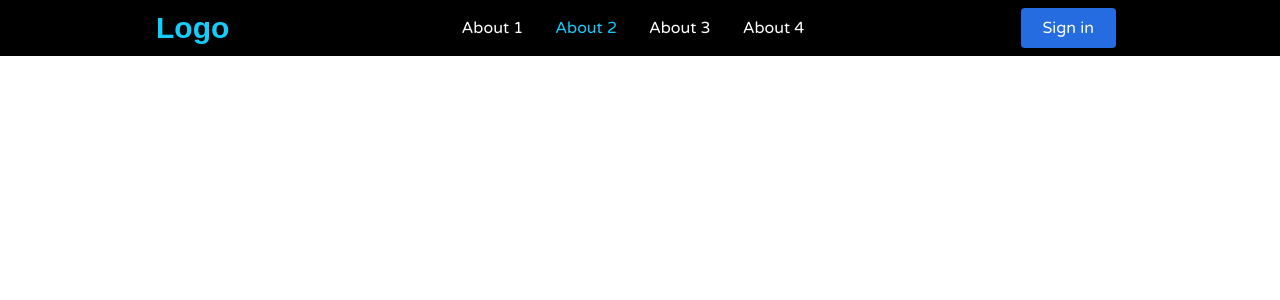
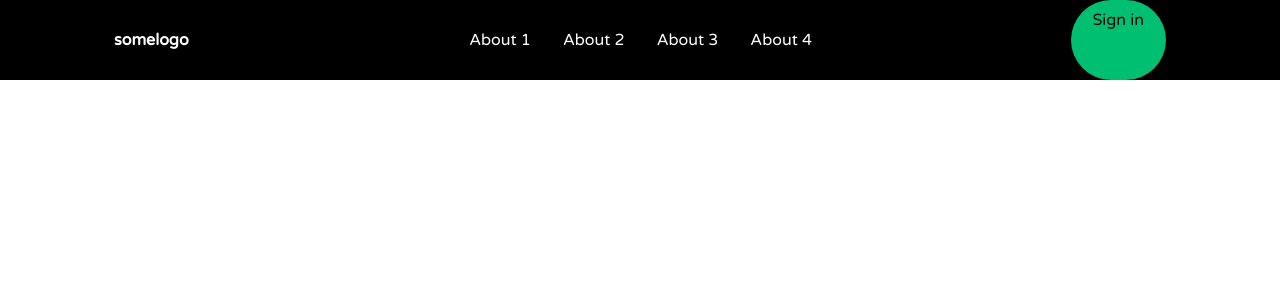
Before and after one commit to Samtaklimi87/TassanCo, a React (Create React App) app in the folder tassanco/: page /about2 in a window 1280 px wide. Shown: the top 300 px of the page. Built offline with nearby package versions, Linux system fonts and the light colour scheme; a web font is replaced by a local one.

Commit message:
making sidebar and navbar

```diff
--- a/tassanco/src/App.js
+++ b/tassanco/src/App.js
@@ -1,12 +1,22 @@
 import logo from './logo.svg';
 import './App.css';
 import Navbar from './components/Navbar';
-import {BrowserRouter as Router} from 'react-router-dom';
+import {BrowserRouter as Router, Switch,Route} from 'react-router-dom';
+import Home from './pages';
+import About from './pages/about';
+import SideBar from './components/SideBar';
 
 function App() {
   return (
    <Router>
+     <Home/>
+     {/* to make it 1 home page   */}
+     {/* <SideBar />
      <Navbar />
+     <Switch>
+       <Route path='/' exact component={Home} />
+       <Route path='/about2'  component={About} />
+     </Switch> */}
    </Router>
   );
 }
--- a/tassanco/src/components/Navbar/NavbarElements.js
+++ b/tassanco/src/components/Navbar/NavbarElements.js
@@ -1,32 +1,67 @@
 import styled from "styled-components";
-import { NavLink as Link } from "react-router-dom";
+import { Link as LinkR } from "react-router-dom";
+import { Link as LinkS } from "react-scroll";
 import { FaBars } from "react-icons/fa";
 
 export const Nav = styled.nav`
   background: #000;
-  height: 80ox;
+  height: 80px;
+  // margin-top: -80px;
+  display: flex;
+  justify-content: center;
+  align-item: center;
+  font-size: 1rem;
+  position: stikcy;
+  // padding: 0.5rem calc((100vw - 1000px) / 2);
+  top: 0;
+  z-index: 10;
+
+  @media screen and(max-width: 960px) {
+    transition: 0.8s all ease;
+  }
+`;
+
+export const NavbarContainer = styled.div`
   display: flex;
   justify-content: space-between;
-  padding: 0.5rem calc((100vw - 1000px) / 2);
-  z-index: 10px;
+  height: 80px;
+  z-index: 1;
+  width: 100%;
+  padding: 0 24px;
+  max-width: 1100px;
 `;
-export const NavLink = styled(Link)`
+
+export const NavLogo = styled(LinkR)`
   color: #fff;
+  justify-content: flex-start;
   display: flex;
+  cursor: pointer;
+  font-size: 1.5 rem;
   align-items: center;
+  marginr-left: 24px;
+  font-weight: bold;
+  font-weight: bold;
   text-decoration: none;
-  padding: 0 1rem;
-//   height: 100%;
-  cursor: pointer;
+`;
 
-  &.active {
-    color: #15cdfc;
+export const MobileIcon = styled.div`
+  display: none;
+
+  @media screen and (max-width: 768px) {
+    display: block;
+    position: absolute;
+    top: 0;
+    right: 0;
+    transform: translate(-100%, 60%);
+    font-size: 1.8 rem;
+    cursor: pointer;
+    color: #fff;
   }
 `;
 
 export const Bars = styled(FaBars)`
   display: none;
-  color: #fff;
+
   @media screen and (max-width: 768px) {
     display: block;
     position: absolute;
@@ -35,13 +70,34 @@ export const Bars = styled(FaBars)`
     transform: translate(-100%, 75%);
     font-size: 1.8rem;
     cursor: pointer;
+    color: #fff;
+  }
+`;
+
+export const NavItem = styled.li`
+  height: 80px;
+`;
+
+export const NavLink = styled(LinkS)`
+  color: #fff;
+  display: flex;
+  align-items: center;
+  text-decoration: none;
+  padding: 0 1rem;
+  cursor: pointer;
+  height: 100%;
+  &.active {
+    // color: #15cdfc;
+    border-bottom: 3px solid #01bf71;
   }
 `;
 
 export const NavMenu = styled.div`
   display: flex;
   align-items: center;
-  margin-right: -24px;
+  margin-right: -22px;
+  list-style: none;
+  tetx-align: center;
 
   @media screen and (max-width: 768px) {
     display: none;
@@ -51,25 +107,26 @@ export const NavMenu = styled.div`
 export const NavBtn = styled.div`
   display: flex;
   align-items: center;
-  margin-right: 24px;
+  // margin-right: 24px;
 
   @media screen and (max-width: 768px) {
     display: none;
   }
 `;
 
-export const NavBtnLink = styled(Link)`
-  border-radius: 4px;
-  background: #256ce1;
+export const NavBtnLink = styled(LinkR)`
+  border-radius: 50px;
+  background: #01bf71;
+  white-space: nowarp;
   padding: 10px 22px;
-  color: #fff;
+  color: #010606;
+  font-size: 16px;
   border: none;
   outline: none;
   cursor: pointer;
   transition: all 0.2s ease-in-out;
   text-decoration: none;
-  margin-left: 24px;
-
+  // margin-left: 24px;
   &:hover {
     transition: all 0.2s ease-in-out;
     background: #fff;
--- a/tassanco/src/components/Navbar/index.js
+++ b/tassanco/src/components/Navbar/index.js
@@ -1,36 +1,44 @@
 import react from "react"
-import { Nav ,NavLink , Bars , NavMenu , NavBtn, NavBtnLink }   from "./NavbarElements"
-
+import { Nav ,NavLink , Bars , NavMenu , NavBtn, NavBtnLink,NavbarContainer,NavLogo ,MobileIcon,NavItem}   from "./NavbarElements"
+import logo from "../../images/tassan-logo1.jpg";
+import { FaBars } from "react-icons/fa";
 
 const Navbar = () => {
     return (
         <>
             <Nav>
-                <NavLink to="/">
-                    <h1 id='logofont'>Logo</h1>
-                </NavLink>
-                <Bars />
-                <NavMenu>
-                    <NavLink to="/about" activeStyle>
-                        About 1
-                    </NavLink>
-                    <NavLink to="/about2" activeStyle>
-                        About 2
-                    </NavLink>
-                    <NavLink to="/about3" activeStyle>
-                        About 3
-                    </NavLink>
-                    <NavLink to="/about4" activeStyle>
-                        About 4
-                    </NavLink>
-                </NavMenu>
-                <NavBtn>
+                <NavbarContainer>
+                    <NavLogo to='/'> somelogo </NavLogo>
+                    <MobileIcon>
+                        <FaBars />
+                    </MobileIcon>
+                    <NavMenu>
+                        <NavItem>
+                            <NavLink to="/about" activeStyle>About 1 </NavLink>
+                        </NavItem>
+                        <NavItem>
+                            <NavLink to="/about2" activeStyle>About 2 </NavLink>
+                        </NavItem>
+                        <NavItem>
+                             <NavLink to="/about3" activeStyle>About 3</NavLink>
+                        </NavItem>
+                        <NavItem>
+                            <NavLink to="/about4" activeStyle>
+                                About 4
+                            </NavLink>
+                        </NavItem>
+                    </NavMenu>
                     <NavBtnLink to="/signin">Sign in</NavBtnLink>
-                </NavBtn>
+
+
+
+                </NavbarContainer>
             </Nav>
 
+
+
         </>
-    )
-}
+    );
+};
 
-export default Navbar
+export default Navbar ;
--- /dev/null
+++ b/tassanco/src/components/SideBar/SidebarElements.js
@@ -0,0 +1,89 @@
+import styled from "styled-components";
+import { FaTimes } from "react-icons/fa";
+import { Link as LinkS } from "react-scroll";
+import { Link as LinkR } from "react-router-dom";
+
+export const SidebarContainer = styled.aside`
+  position: fixed;
+  z-index: 999;
+  width: 100%;
+  height: 100%;
+  background: #0d0d0d;
+  display: grid;
+  align-items: center;
+  top: 0;
+  left: 0;
+  transition: 0.3s ease-in-out;
+    opacity: ${({ isOpen }) => (isOpen ? "100%" : "0")};
+    top: : ${({ isOpen }) => (isOpen ? "0" : "-100%")};
+`;
+
+export const CloseIcon = styled(FaTimes)`
+  color: #fff;
+`;
+
+export const Icon = styled.div`
+  position: absolute;
+  top: 1.2rem;
+  right: 1.5rem;
+  background: transparent;
+  font-size: 2rem;
+  cursor: pointer;
+  outline: none;
+`;
+
+export const SidebarWrapper = styled.div`
+  color: #fff;
+`;
+
+export const SidebarLink = styled(LinkS)`
+  display: flex;
+  align-items: center;
+  justify-content: center;
+  font-size: 1.5rem;
+  text-decoration: none;
+  list-style: none;
+  transition: 0.2s ease-in-out;
+  color: #fff;
+  cursor: pointer;
+
+  &:hover {
+    color: #01bf71;
+    transition: 0.2s ease-in-out;
+  }
+`;
+
+export const SideBtnWrap = styled.div`
+  display: flex;
+  justify-content: center;
+`;
+
+export const SidebarMenu = styled.ul`
+  display: grid;
+  grid-template-columns: 1fr;
+  grid-template-rows: repeat(6, 80px);
+  text-align: center;
+  @media screen and(max-width: 480px) {
+    grid-template-rows: repeat(6, 60px);
+  }
+`;
+
+export const SideBarRoute = styled(LinkR)`
+  border-radius: 50px;
+  background: #01bf71;
+  white-space: nowarp;
+  padding: 16px 64px;
+  color: #010606;
+  font-size: 16px;
+  outline: none;
+  border: none;
+  cursor: pointer;
+  transition: 0.2s ease-in-out;
+  text-decoration: none;
+
+  &:hover {
+    transition: all 0.2s ease-in-out;
+    background: #fff;
+    color: #010606;
+  }
+`;
--- /dev/null
+++ b/tassanco/src/components/SideBar/index.js
@@ -0,0 +1,25 @@
+import React from "react";
+import  {SidebarContainer,Icon,CloseIcon,SidebarWrapper,SidebarMenu,SidebarLink,SideBtnWrap,SideBarRoute } from "./SidebarElements";
+
+
+const Sidebar = () => {
+    return (
+        <SidebarContainer>
+            <Icon>
+                <CloseIcon/>
+            </Icon>
+            <SidebarWrapper>
+                <SidebarMenu>
+                    <SidebarLink to="about">About</SidebarLink>
+                    <SidebarLink to="about2">Gallery</SidebarLink>
+                    <SidebarLink to="about3">Teams</SidebarLink>
+                    <SidebarLink to="about4">Contact Us</SidebarLink>
+                </SidebarMenu>
+                <SideBtnWrap>
+                    <SideBarRoute>Contact Us</SideBarRoute>
+                </SideBtnWrap>
+            </SidebarWrapper>
+        </SidebarContainer>
+    );
+}
+export default Sidebar;
--- /dev/null
+++ b/tassanco/src/pages/about.js
@@ -0,0 +1,12 @@
+const About = () => {
+    return (
+        <div style={{
+            display:'flex',
+            justifyContent:'center',
+            alignItems:'center',
+             height:'90vh'}}>
+         <h1>About</h1>
+        </div>
+    )
+}
+export default About;
--- /dev/null
+++ b/tassanco/src/pages/index.js
@@ -0,0 +1,12 @@
+import Navbar from "../components/Navbar"
+import Sidebar from "../components/SideBar"
+
+const Home = () => {
+    return (
+        <>
+        <Sidebar/>
+        <Navbar/>
+        </>
+        )
+}
+export default Home
```
Also changed, not shown: tassanco/src/images/tassan-logo.png (added), tassanco/src/images/tassan-logo1.jpg (added).
